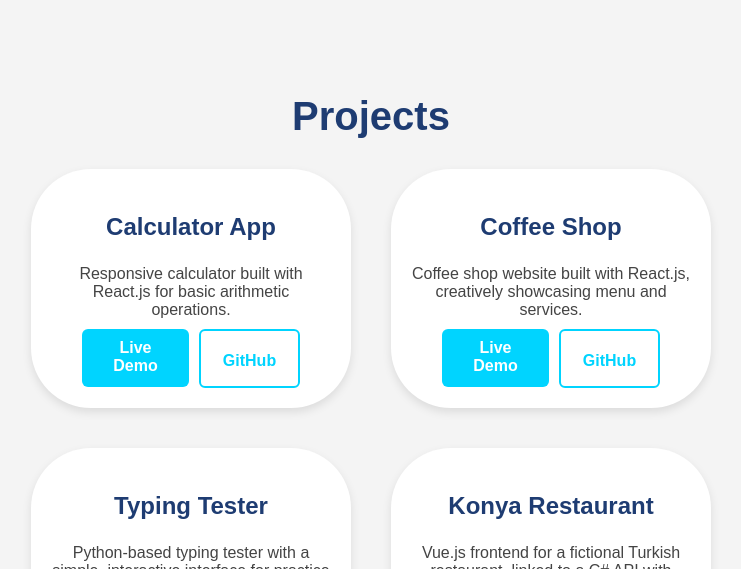
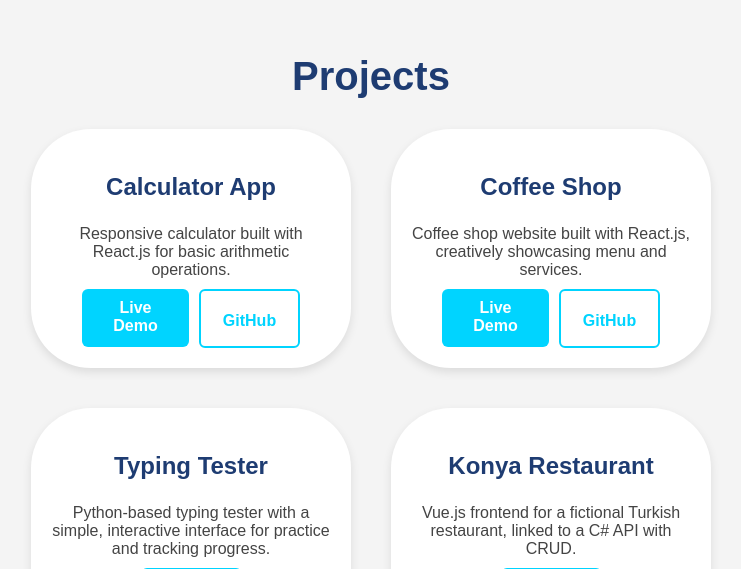
Before and after one commit to hamzas4011/personal-website, a React (Vite) app: page / in a window 1280 px wide. Shown: the part 1611-2180 px from the top of the page, without its empty margins (269-1010 px from the left). Built offline with nearby package versions, Linux system fonts and the light colour scheme.

Commit message:
error fixed

```diff
--- a/src/styles/Projects.css
+++ b/src/styles/Projects.css
@@ -1,7 +1,6 @@
 
 .projects {
-    height: 110vh;
-
+    min-height: 100vh;
     display: flex;
     justify-content: center;
     align-items: center;
```
